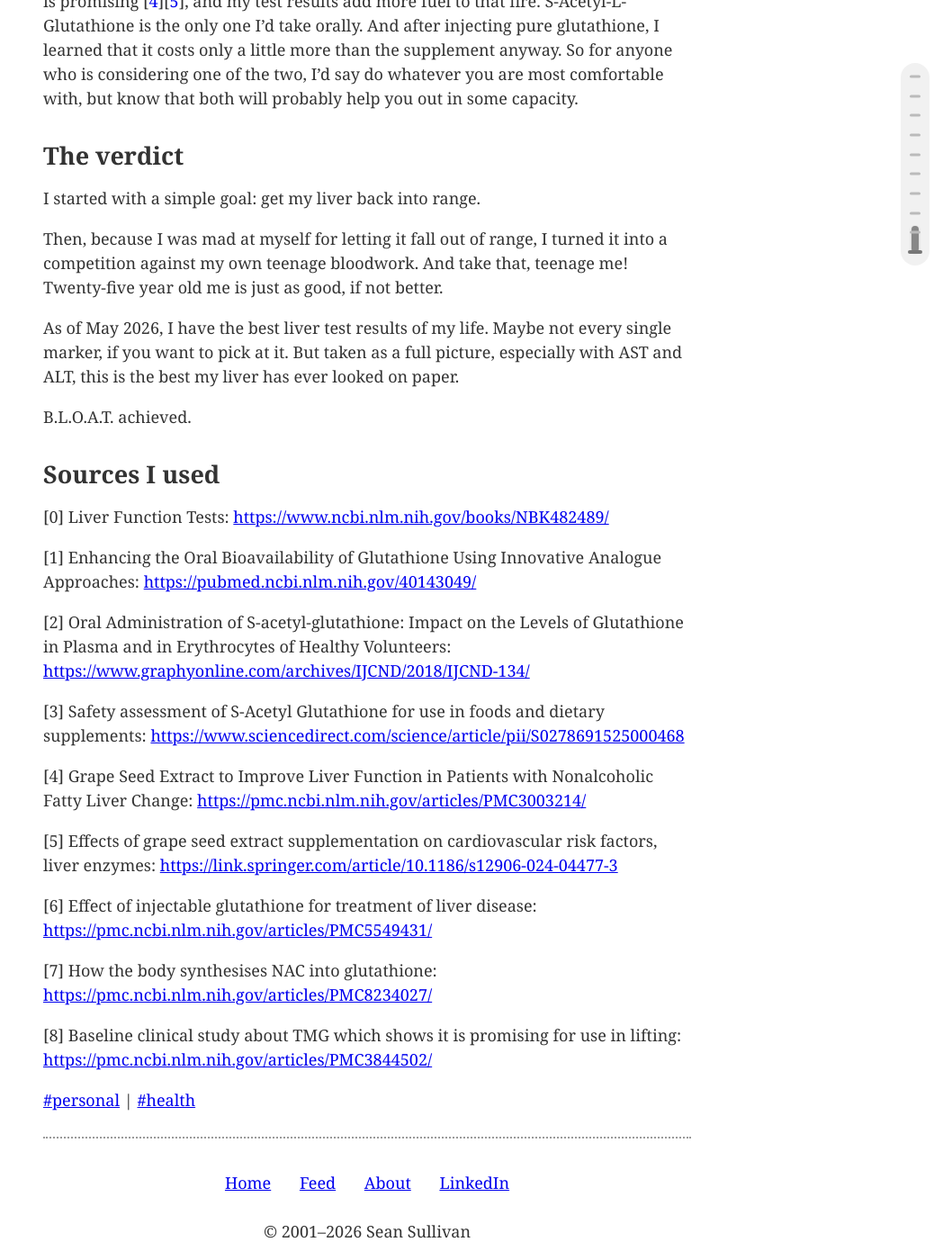
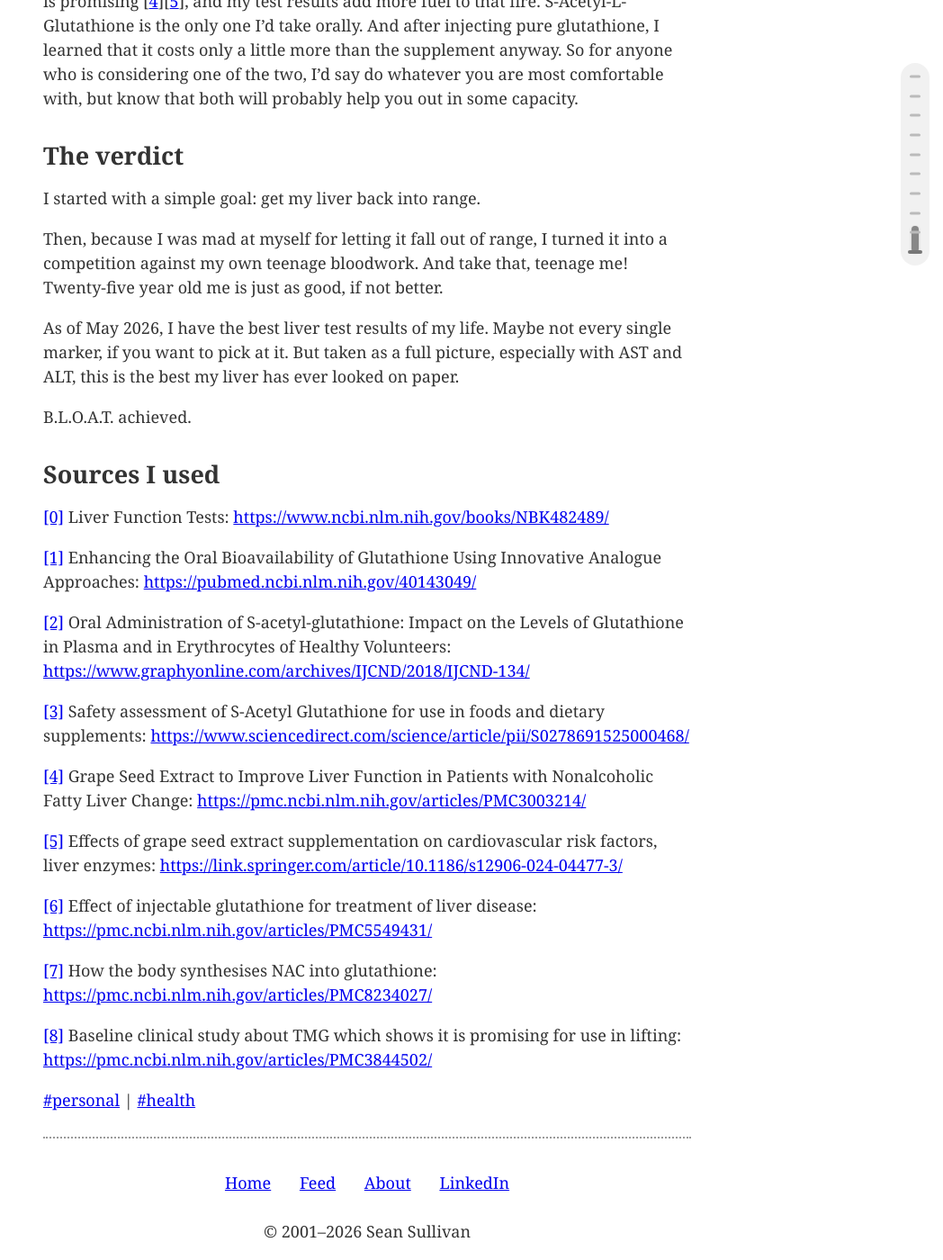
Before and after one commit to 0sps/sull1van.com, a Jekyll site: the page built from _posts/2026-05-19-Best-liver-of-all-time.md, in a window 1280 px wide and 1400 px high, scrolled down 7979 px. Shown: the whole window at 90% size, without its empty margins (232-1280 px from the left). Built offline with Jekyll 4.4.1, drawn with Linux system fonts in a browser that asks for light colours.

Commit message:
updates to liver post

```diff
--- a/_posts/2026-05-19-Best-liver-of-all-time.md
+++ b/_posts/2026-05-19-Best-liver-of-all-time.md
@@ -174,8 +174,10 @@ This was the differentiator. A short few weeks later, May 2026 came around.
 Here is the oldest test against the newest test, complete with the trends we talked about before:
 
 <style>
-  .cite-link { color: #0000EE; text-decoration: none; }
-  .cite-link:visited { color: #551A8B; }
+  .cite-link { color: #0000EE !important; text-decoration: underline !important; }
+  .cite-link:visited { color: #551A8B !important; }
+  .ref-marker { color: #0000EE !important; text-decoration: underline !important; }
+  .ref-marker:visited { color: #551A8B !important; }
   .bloat-table {
     border-collapse: collapse;
     width: auto;
@@ -355,15 +357,15 @@ B.L.O.A.T. achieved.
 
 ## Sources I used
 
-<p id="ref-0">[0] Liver Function Tests: <a href="https://www.ncbi.nlm.nih.gov/books/NBK482489/">https://www.ncbi.nlm.nih.gov/books/NBK482489/</a></p>
-<p id="ref-1">[1] Enhancing the Oral Bioavailability of Glutathione Using Innovative Analogue Approaches: <a href="https://pubmed.ncbi.nlm.nih.gov/40143049/">https://pubmed.ncbi.nlm.nih.gov/40143049/</a></p>
-<p id="ref-2">[2] Oral Administration of S-acetyl-glutathione: Impact on the Levels of Glutathione in Plasma and in Erythrocytes of Healthy Volunteers: <a href="https://www.graphyonline.com/archives/IJCND/2018/IJCND-134/">https://www.graphyonline.com/archives/IJCND/2018/IJCND-134/</a></p>
-<p id="ref-3">[3] Safety assessment of S-Acetyl Glutathione for use in foods and dietary supplements: <a href="https://www.sciencedirect.com/science/article/pii/S0278691525000468">https://www.sciencedirect.com/science/article/pii/S0278691525000468</a></p>
-<p id="ref-4">[4] Grape Seed Extract to Improve Liver Function in Patients with Nonalcoholic Fatty Liver Change: <a href="https://pmc.ncbi.nlm.nih.gov/articles/PMC3003214/">https://pmc.ncbi.nlm.nih.gov/articles/PMC3003214/</a></p>
-<p id="ref-5">[5] Effects of grape seed extract supplementation on cardiovascular risk factors, liver enzymes: <a href="https://link.springer.com/article/10.1186/s12906-024-04477-3">https://link.springer.com/article/10.1186/s12906-024-04477-3</a></p>
-<p id="ref-6">[6] Effect of injectable glutathione for treatment of liver disease: <a href="https://pmc.ncbi.nlm.nih.gov/articles/PMC5549431/">https://pmc.ncbi.nlm.nih.gov/articles/PMC5549431/</a></p>
-<p id="ref-7">[7] How the body synthesises NAC into glutathione: <a href="https://pmc.ncbi.nlm.nih.gov/articles/PMC8234027/">https://pmc.ncbi.nlm.nih.gov/articles/PMC8234027/</a></p>
-<p id="ref-8">[8] Baseline clinical study about TMG which shows it is promising for use in lifting: <a href="https://pmc.ncbi.nlm.nih.gov/articles/PMC3844502/">https://pmc.ncbi.nlm.nih.gov/articles/PMC3844502/</a></p>
+<p id="ref-0"><a href="https://www.ncbi.nlm.nih.gov/books/NBK482489/" class="ref-marker">[0]</a> Liver Function Tests: <a href="https://www.ncbi.nlm.nih.gov/books/NBK482489/">https://www.ncbi.nlm.nih.gov/books/NBK482489/</a></p>
+<p id="ref-1"><a href="https://pubmed.ncbi.nlm.nih.gov/40143049/" class="ref-marker">[1]</a> Enhancing the Oral Bioavailability of Glutathione Using Innovative Analogue Approaches: <a href="https://pubmed.ncbi.nlm.nih.gov/40143049/">https://pubmed.ncbi.nlm.nih.gov/40143049/</a></p>
+<p id="ref-2"><a href="https://www.graphyonline.com/archives/IJCND/2018/IJCND-134/" class="ref-marker">[2]</a> Oral Administration of S-acetyl-glutathione: Impact on the Levels of Glutathione in Plasma and in Erythrocytes of Healthy Volunteers: <a href="https://www.graphyonline.com/archives/IJCND/2018/IJCND-134/">https://www.graphyonline.com/archives/IJCND/2018/IJCND-134/</a></p>
+<p id="ref-3"><a href="https://www.sciencedirect.com/science/article/pii/S0278691525000468" class="ref-marker">[3]</a> Safety assessment of S-Acetyl Glutathione for use in foods and dietary supplements: <a href="https://www.sciencedirect.com/science/article/pii/S0278691525000468">https://www.sciencedirect.com/science/article/pii/S0278691525000468/</a></p>
+<p id="ref-4"><a href="https://pmc.ncbi.nlm.nih.gov/articles/PMC3003214/" class="ref-marker">[4]</a> Grape Seed Extract to Improve Liver Function in Patients with Nonalcoholic Fatty Liver Change: <a href="https://pmc.ncbi.nlm.nih.gov/articles/PMC3003214/">https://pmc.ncbi.nlm.nih.gov/articles/PMC3003214/</a></p>
+<p id="ref-5"><a href="https://link.springer.com/article/10.1186/s12906-024-04477-3" class="ref-marker">[5]</a> Effects of grape seed extract supplementation on cardiovascular risk factors, liver enzymes: <a href="https://link.springer.com/article/10.1186/s12906-024-04477-3">https://link.springer.com/article/10.1186/s12906-024-04477-3/</a></p>
+<p id="ref-6"><a href="https://pmc.ncbi.nlm.nih.gov/articles/PMC5549431/" class="ref-marker">[6]</a> Effect of injectable glutathione for treatment of liver disease: <a href="https://pmc.ncbi.nlm.nih.gov/articles/PMC5549431/">https://pmc.ncbi.nlm.nih.gov/articles/PMC5549431/</a></p>
+<p id="ref-7"><a href="https://pmc.ncbi.nlm.nih.gov/articles/PMC8234027/" class="ref-marker">[7]</a> How the body synthesises NAC into glutathione: <a href="https://pmc.ncbi.nlm.nih.gov/articles/PMC8234027/">https://pmc.ncbi.nlm.nih.gov/articles/PMC8234027/</a></p>
+<p id="ref-8"><a href="https://pmc.ncbi.nlm.nih.gov/articles/PMC3844502/" class="ref-marker">[8]</a> Baseline clinical study about TMG which shows it is promising for use in lifting: <a href="https://pmc.ncbi.nlm.nih.gov/articles/PMC3844502/">https://pmc.ncbi.nlm.nih.gov/articles/PMC3844502/</a></p>
 
 <style>
   .img-lightbox-trigger { cursor: zoom-in; }
```
